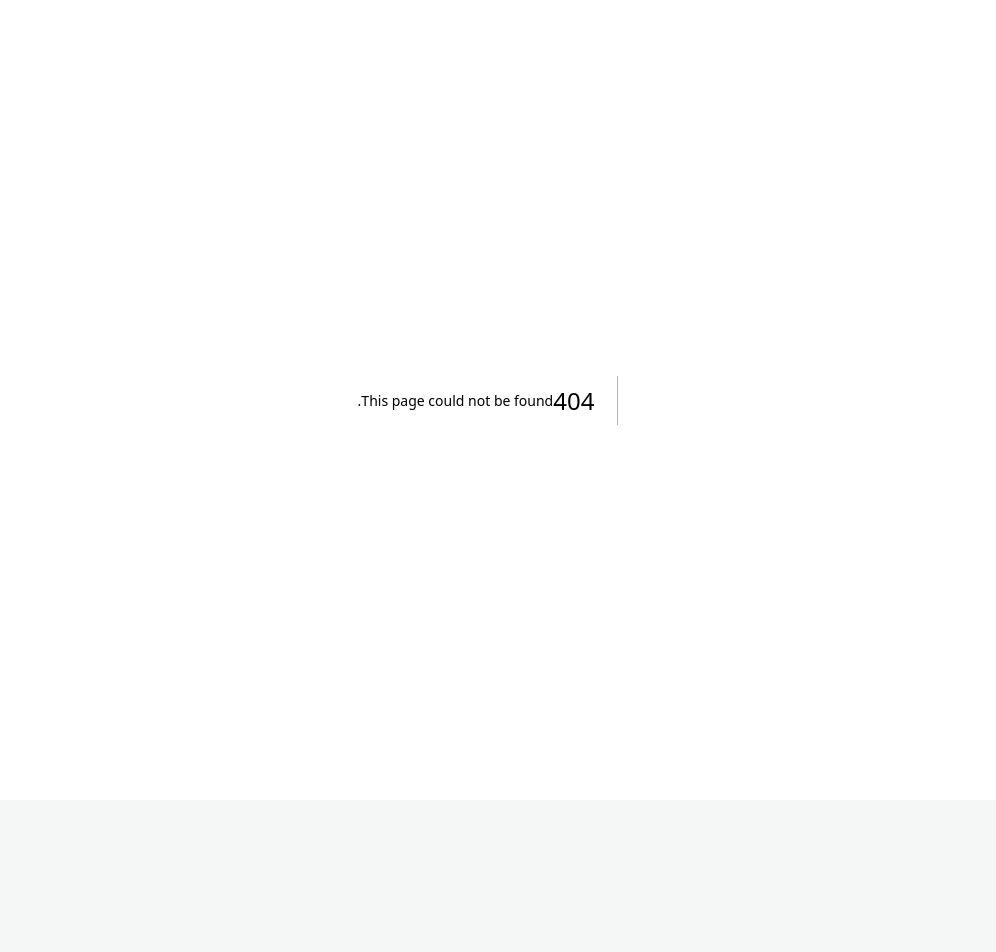
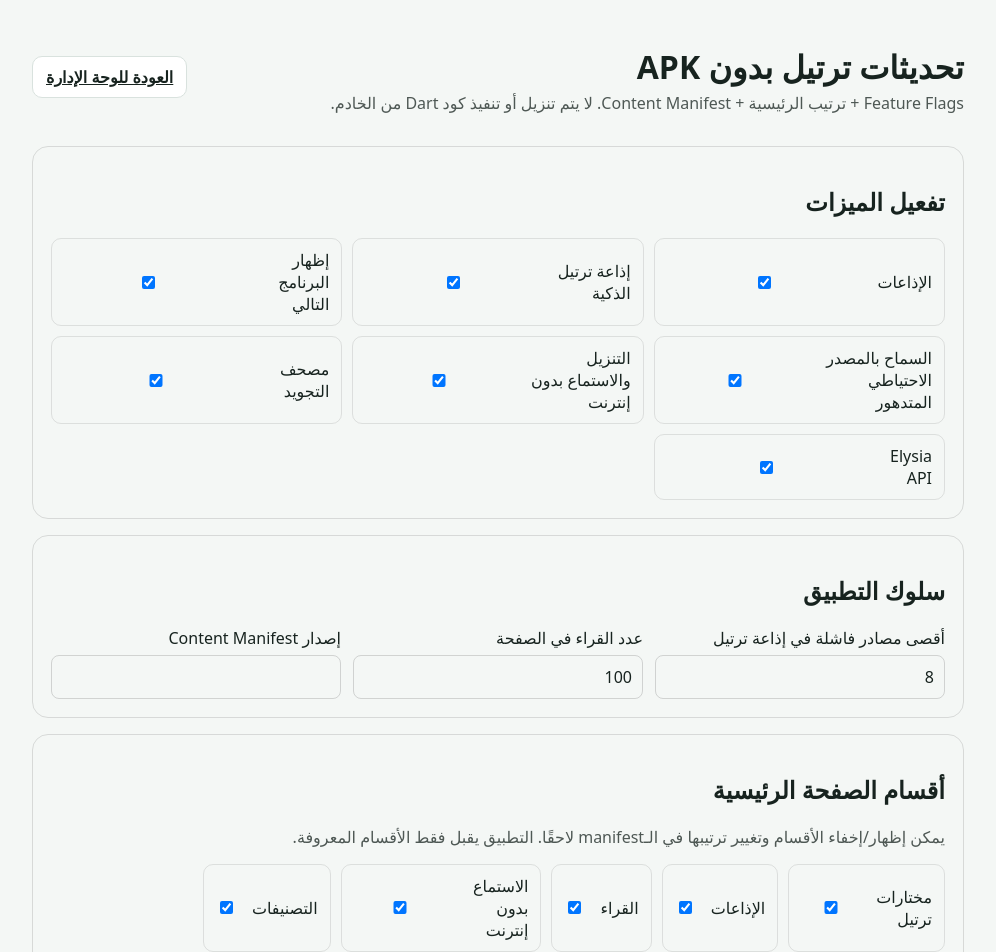
Before and after one commit to Mtzallqmy/Quran-yomk, a Next.js app in the folder apps/admin/: page /runtime-config in a window 1280 px wide. Before the commit this address had no page. Shown: the top 952 px of the page, without its empty margins (142-1138 px from the left). Before the commit the page ends 800 px from the top, so only its background shows below. Built offline with nearby package versions, Linux system fonts and the light colour scheme; no server answers.

Commit message:
feat(admin): add runtime update control panel

```diff
--- /dev/null
+++ b/apps/admin/app/runtime-config/page.tsx
@@ -0,0 +1,174 @@
+'use client';
+
+import Link from 'next/link';
+import { useEffect, useMemo, useState } from 'react';
+
+type Row = { key: string; value: unknown; description?: string };
+type Values = Record<string, unknown>;
+
+const booleanKeys = [
+  ['radio_enabled', 'الإذاعات'],
+  ['virtual_radio_enabled', 'إذاعة ترتيل الذكية'],
+  ['virtual_radio_show_next_program', 'إظهار البرنامج التالي'],
+  ['virtual_radio_allow_degraded_fallback', 'السماح بالمصدر الاحتياطي المتدهور'],
+  ['offline_downloads_enabled', 'التنزيل والاستماع بدون إنترنت'],
+  ['mushaf_tajweed_enabled', 'مصحف التجويد'],
+  ['elysia_api_enabled', 'Elysia API'],
+] as const;
+
+const sectionOptions = [
+  ['featured', 'مختارات ترتيل'],
+  ['stations', 'الإذاعات'],
+  ['reciters', 'القراء'],
+  ['offline', 'الاستماع بدون إنترنت'],
+  ['categories', 'التصنيفات'],
+] as const;
+
+export default function RuntimeConfigPage() {
+  const [values, setValues] = useState<Values>({});
+  const [manifestText, setManifestText] = useState('');
+  const [loading, setLoading] = useState(true);
+  const [saving, setSaving] = useState(false);
+  const [message, setMessage] = useState('');
+
+  const homeSections = useMemo(() =>
+    Array.isArray(values.home_sections)
+      ? values.home_sections.filter((item): item is string => typeof item === 'string')
+      : ['featured', 'stations', 'reciters', 'offline', 'categories'],
+  [values.home_sections]);
+
+  async function load() {
+    setLoading(true);
+    setMessage('');
+    try {
+      const response = await fetch('/api/v1/admin/runtime-config', { cache: 'no-store' });
+      const root = await response.json();
+      if (!response.ok) throw new Error(root?.error?.message ?? 'تعذر تحميل الإعدادات');
+      const next: Values = {};
+      for (const row of (root.data ?? []) as Row[]) next[row.key] = row.value;
+      setValues(next);
+      setManifestText(JSON.stringify(next.content_manifest ?? { schema_version: 1, home_sections: next.home_sections ?? [] }, null, 2));
+    } catch (error) {
+      setMessage(error instanceof Error ? error.message : 'تعذر تحميل الإعدادات');
+    } finally {
+      setLoading(false);
+    }
+  }
+
+  useEffect(() => { void load(); }, []);
+
+  function toggleSection(id: string) {
+    const next = homeSections.includes(id)
+      ? homeSections.filter((item) => item !== id)
+      : [...homeSections, id];
+    setValues((current) => ({ ...current, home_sections: next }));
+  }
+
+  async function save() {
+    setSaving(true);
+    setMessage('');
+    try {
+      const manifest = JSON.parse(manifestText || '{}');
+      const updates: Values = {
+        ...Object.fromEntries(booleanKeys.map(([key]) => [key, values[key] !== false])),
+        virtual_radio_max_failed_sources: Number(values.virtual_radio_max_failed_sources ?? 8),
+        reciters_page_size: Number(values.reciters_page_size ?? 100),
+        home_sections: homeSections,
+        content_manifest_version: String(values.content_manifest_version ?? '2026.09.02.1'),
+        content_manifest: { ...manifest, schema_version: 1, home_sections: homeSections },
+      };
+      const response = await fetch('/api/v1/admin/runtime-config', {
+        method: 'PUT',
+        headers: { 'content-type': 'application/json' },
+        body: JSON.stringify({ updates }),
+      });
+      const root = await response.json();
+      if (!response.ok) throw new Error(root?.error?.message ?? 'تعذر حفظ الإعدادات');
+      setMessage('تم حفظ التحديثات. سيحصل التطبيق عليها عند تحديث Remote Config دون إصدار APK جديد.');
+      await load();
+    } catch (error) {
+      setMessage(error instanceof Error ? error.message : 'تعذر حفظ الإعدادات');
+    } finally {
+      setSaving(false);
+    }
+  }
+
+  return (
+    <main dir="rtl" style={{maxWidth: 980, margin: '0 auto', padding: 24, fontFamily: 'system-ui'}}>
+      <div style={{display:'flex', justifyContent:'space-between', gap:12, alignItems:'center', flexWrap:'wrap'}}>
+        <div>
+          <h1 style={{marginBottom:4}}>تحديثات ترتيل بدون APK</h1>
+          <p style={{marginTop:0, opacity:.75}}>Feature Flags + ترتيب الرئيسية + Content Manifest. لا يتم تنزيل أو تنفيذ كود Dart من الخادم.</p>
+        </div>
+        <Link href="/" className="btn">العودة للوحة الإدارة</Link>
+      </div>
+
+      {loading ? <p>جارٍ التحميل…</p> : <>
+        <section style={card}>
+          <h2>تفعيل الميزات</h2>
+          <div style={{display:'grid', gridTemplateColumns:'repeat(auto-fit,minmax(260px,1fr))', gap:10}}>
+            {booleanKeys.map(([key, label]) => (
+              <label key={key} style={toggleRow}>
+                <span>{label}</span>
+                <input
+                  type="checkbox"
+                  checked={values[key] !== false}
+                  onChange={(event) => setValues((current) => ({...current, [key]: event.target.checked}))}
+                />
+              </label>
+            ))}
+          </div>
+        </section>
+
+        <section style={card}>
+          <h2>سلوك التطبيق</h2>
+          <div style={{display:'grid', gridTemplateColumns:'repeat(auto-fit,minmax(240px,1fr))', gap:12}}>
+            <label>أقصى مصادر فاشلة في إذاعة ترتيل
+              <input style={input} type="number" min={1} max={12} value={Number(values.virtual_radio_max_failed_sources ?? 8)} onChange={(e)=>setValues((v)=>({...v,virtual_radio_max_failed_sources:Number(e.target.value)}))}/>
+            </label>
+            <label>عدد القراء في الصفحة
+              <input style={input} type="number" min={30} max={300} value={Number(values.reciters_page_size ?? 100)} onChange={(e)=>setValues((v)=>({...v,reciters_page_size:Number(e.target.value)}))}/>
+            </label>
+            <label>إصدار Content Manifest
+              <input style={input} value={String(values.content_manifest_version ?? '')} onChange={(e)=>setValues((v)=>({...v,content_manifest_version:e.target.value}))}/>
+            </label>
+          </div>
+        </section>
+
+        <section style={card}>
+          <h2>أقسام الصفحة الرئيسية</h2>
+          <p style={{opacity:.75}}>يمكن إظهار/إخفاء الأقسام وتغيير ترتيبها في الـmanifest لاحقًا. التطبيق يقبل فقط الأقسام المعروفة.</p>
+          <div style={{display:'flex', flexWrap:'wrap', gap:10}}>
+            {sectionOptions.map(([id,label]) => (
+              <label key={id} style={toggleRow}>
+                <span>{label}</span>
+                <input type="checkbox" checked={homeSections.includes(id)} onChange={()=>toggleSection(id)}/>
+              </label>
+            ))}
+          </div>
+        </section>
+
+        <section style={card}>
+          <h2>Content Manifest</h2>
+          <textarea
+            spellCheck={false}
+            value={manifestText}
+            onChange={(e)=>setManifestText(e.target.value)}
+            style={{...input, minHeight:260, fontFamily:'ui-monospace,monospace', direction:'ltr'}}
+          />
+          <p style={{opacity:.7}}>يُرفض أي Manifest غير schema_version=1 أو يحتوي حقولًا تنفيذية مثل code / script / eval.</p>
+        </section>
+
+        <div style={{display:'flex', gap:10, alignItems:'center', marginBottom:40}}>
+          <button className="btn" disabled={saving} onClick={()=>void save()}>{saving ? 'جارٍ الحفظ…' : 'حفظ ونشر الإعدادات'}</button>
+          <button className="btn" disabled={saving} onClick={()=>void load()}>إعادة تحميل</button>
+        </div>
+      </>}
+      {message && <p style={{padding:12, borderRadius:10, background:'rgba(127,127,127,.12)'}}>{message}</p>}
+    </main>
+  );
+}
+
+const card = {padding:18, margin:'16px 0', border:'1px solid rgba(127,127,127,.25)', borderRadius:16} as const;
+const toggleRow = {display:'flex', justifyContent:'space-between', alignItems:'center', gap:16, padding:'10px 12px', border:'1px solid rgba(127,127,127,.2)', borderRadius:10} as const;
+const input = {display:'block', width:'100%', boxSizing:'border-box', marginTop:6, padding:10, borderRadius:8, border:'1px solid rgba(127,127,127,.3)', background:'transparent', color:'inherit'} as const;
```
